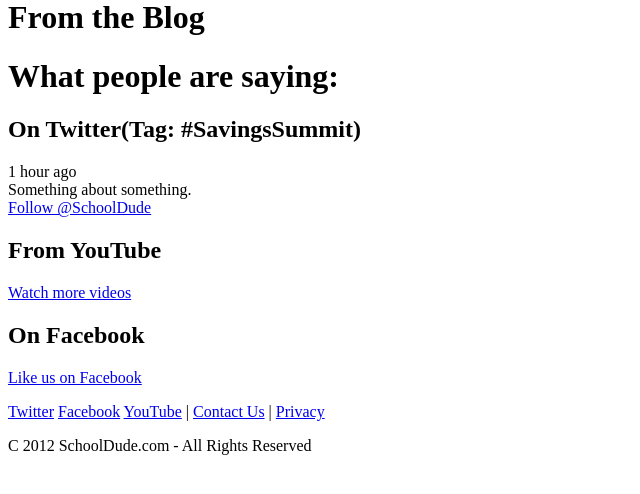
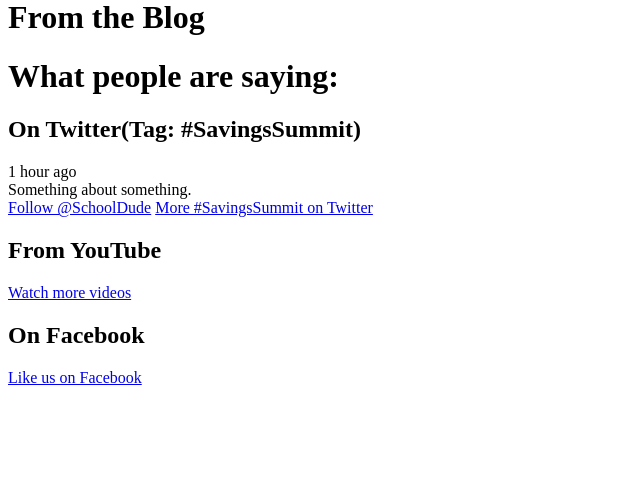
Before and after one commit to resnostyle/SD-Project, a PHP site: page / in a window 1280 px wide. Shown: the part 240-734 px from the top of the page, without its empty margins (0-640 px from the left). Run offline with PHP 8.4, Linux system fonts and the light colour scheme.

Commit message:
added a bit of rssness

```diff
--- a/index.php
+++ b/index.php
@@ -23,7 +23,8 @@
         <div id="content">
             <div id="flickr">
                 Summit Snapshots
-                <a href="#" class="button">Check out our Flickr Stream</a>
+                <!-- http://api.flickr.com/services/feeds/photos_public.gne?id=25548587@N02&lang=en-us&format=rss_200 -->
+                <a href="http://www.flickr.com/photos/schooldude" class="button">Check out our Flickr Stream</a>
             </div>
             <div id="blog">
             <h1>From the Blog</h1>
@@ -39,10 +40,15 @@
                     <div class="time">1 hour ago</div>
                     Something about something.
                 </div>
-                <a href="#" class="button">Follow @SchoolDude</a>
+                <a href="http://twitter.com/#!/schooldude" class="button">Follow @SchoolDude</a>
+                <a href="#" class="greenlink" class="underline">More #SavingsSummit on Twitter</a>
+
+
                 <h2>From YouTube</h2>
-               <!-- <iframe width="560" height="315" src="https://www.youtube.com/embed/GemGY0r6gTU?rel=0" frameborder="0" allowfullscreen></iframe> -->
-                <a href="http://www.youtube.com/user/SchoolDudeDotCom">Watch more videos</a>
+                <div class="youtube">
+               <!-- <iframe width="360" height="215" src="https://www.youtube.com/embed/GemGY0r6gTU?rel=0" frameborder="0" allowfullscreen></iframe> -->
+                </div>
+                <a href="http://www.youtube.com/user/SchoolDudeDotCom" class="greenlink">Watch more videos</a>
 
                 <h2>On Facebook</h2>
 
@@ -51,8 +57,6 @@
         </div>
 
         <div id="footer">
-                <p><a href="https://twitter.com/#!/schooldude">Twitter</a> <a href="https://www.facebook.com/SchoolDude">Facebook</a> <a href="http://www.youtube.com/user/SchoolDudeDotCom">YouTube</a>  | <a href="#">Contact Us</a> | <a href="#">Privacy</a></p>
-                <p>C 2012 SchoolDude.com - All Rights Reserved</p>
 
         </div>
     </body>
```
Also changed, not shown: 1 other file.
